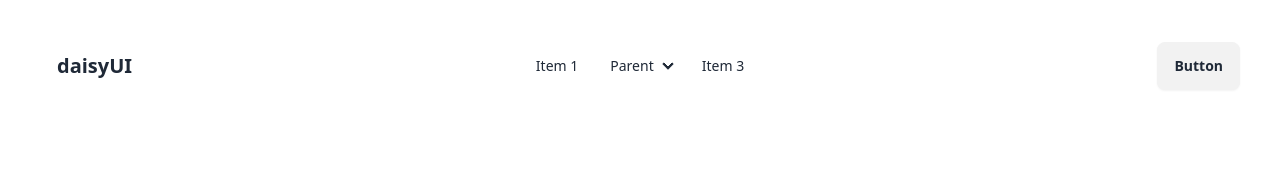
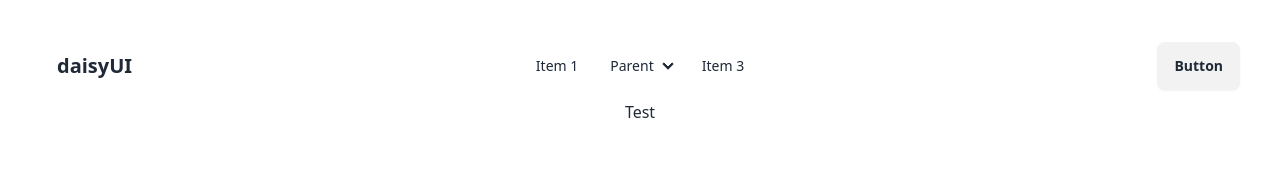
Before and after one commit to ayushg14/HackGenesis-24, a React (Vite) app in the folder HackGenesis/: page / in a window 1280 px wide. Shown: the top 174 px of the page. Built offline with nearby package versions, Linux system fonts and the light colour scheme.

Commit message:
test by ayush

```diff
--- a/HackGenesis/src/App.jsx
+++ b/HackGenesis/src/App.jsx
@@ -1,8 +1,15 @@
+import React from "react";
 import "./App.css";
 import Navbar from "./components/Navbar";
+import Test from "./Pages/Home/Test";
 
 function App() {
-  return <Navbar />;
+  return (
+    <div>
+      <Navbar />
+      <Test />
+    </div>
+  );
 }
 
 export default App;
--- /dev/null
+++ b/HackGenesis/src/Pages/Home/Test.jsx
@@ -0,0 +1,7 @@
+import React from "react";
+
+const Test = () => {
+  return <div>Test</div>;
+};
+
+export default Test;
```
